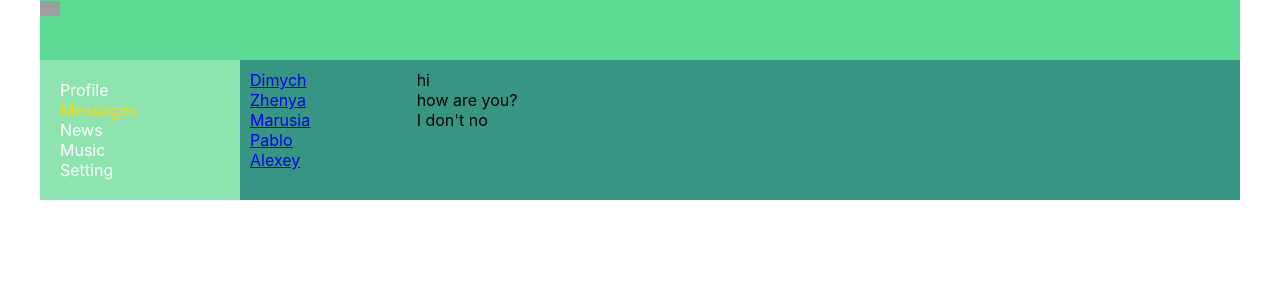
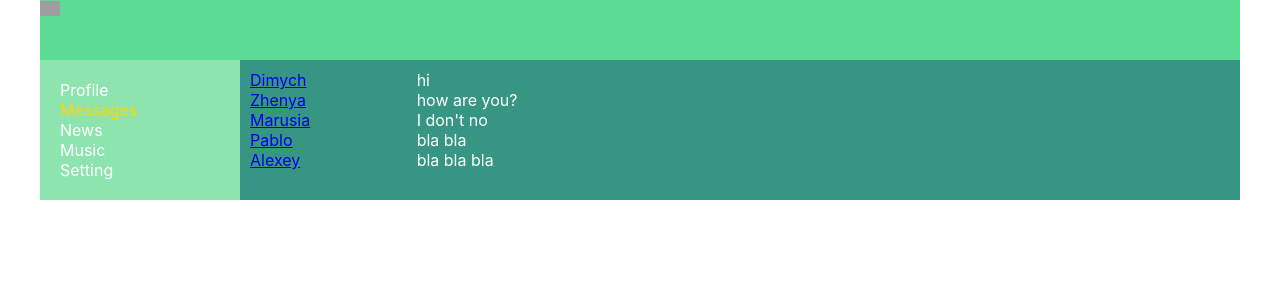
Before and after one commit to korolevskiy08/my-app, a React (Create React App) app: page /Dialogs in a window 1280 px wide. Shown: the top 300 px of the page. Built offline with nearby package versions, Linux system fonts and the light colour scheme; grey boxes are pictures that could not be loaded.

Commit message:
feat: dialogs and message .map

```diff
--- a/src/components/Diaologs/Dialogs.jsx
+++ b/src/components/Diaologs/Dialogs.jsx
@@ -17,19 +17,39 @@ const Messages = (props) => {
 }
 
 const Dialogs = (props) => {
+
+    let dialogsData = [
+        {id: 1, name: 'Dimych'},
+        {id: 2, name: 'Zhenya'},
+        {id: 3, name: 'Marusia'},
+        {id: 4, name: 'Pablo'},
+        {id: 5, name: 'Alexey'},
+
+    ]
+
+    let messageData = [
+        {id: 1, message: 'hi'},
+        {id: 2, message: 'how are you?'},
+        {id: 3, message: "I don't no"},
+        {id: 4, message: 'bla bla'},
+        {id: 5, message: 'bla bla bla'},
+
+    ]
+
+    let dialogsElements = dialogsData
+    .map( dialog => <Dialog name={dialog.name} id={dialog.id} /> )
+
+
+    let messagesElements = messageData
+    .map( m => <Messages message={m.message}/> )
+
     return (
         <div className={classes.dialogs}>
             <div className={classes.dialogsItems}>
-                <Dialog name='Dimych' id='1'/>
-                <Dialog name='Zhenya' id='2'/>
-                <Dialog name='Marusia' id='3'/>
-                <Dialog name='Pablo' id='4'/>
-                <Dialog name='Alexey' id='5'/>
+                { dialogsElements }
             </div>
             <div className={classes.messeges}>
-                <Messages message='hi'/>
-                <Messages message='how are you?'/>
-                <Messages message="I don't no"/>
+                { messagesElements }
             </div>
         </div>
     )
--- a/src/components/Diaologs/Dialogs.module.css
+++ b/src/components/Diaologs/Dialogs.module.css
@@ -5,6 +5,7 @@
 
 .dialogsItems{
     padding: 10px;
+    color: white;
 }
 
 .active{
@@ -12,6 +13,7 @@
 }
 .messeges{
     padding: 10px;
+    color: white;
 }
 
 .messege{
--- a/src/components/Profile/MyPosts/MyPosts.jsx
+++ b/src/components/Profile/MyPosts/MyPosts.jsx
@@ -2,7 +2,15 @@ import React from 'react';
 import classes from './MyPosts.module.css';
 import Post from './Post/Post';
 
+
+
 const MyPosts = () => {
+
+const postData = [
+    {id: 1, message: 'Hi, how are you?', likeCount: 20},
+    {id: 2, message: "It's my first post", likeCount: 15}
+]
+
     return (
         <div className={classes.postsBlock}>
             <h3>My post</h3>
@@ -15,8 +23,8 @@ const MyPosts = () => {
                 </div>
             </div>
             <div className={classes.posts}>
-                <Post value='20' message='Hi, how are you?' />
-                <Post value='15' message="It's my first post" />
+                <Post value={postData[0].likeCount} message={postData[0].message} />
+                <Post value={postData[1].likeCount} message={postData[1].message} />
             </div>
         </div>
     )
```
